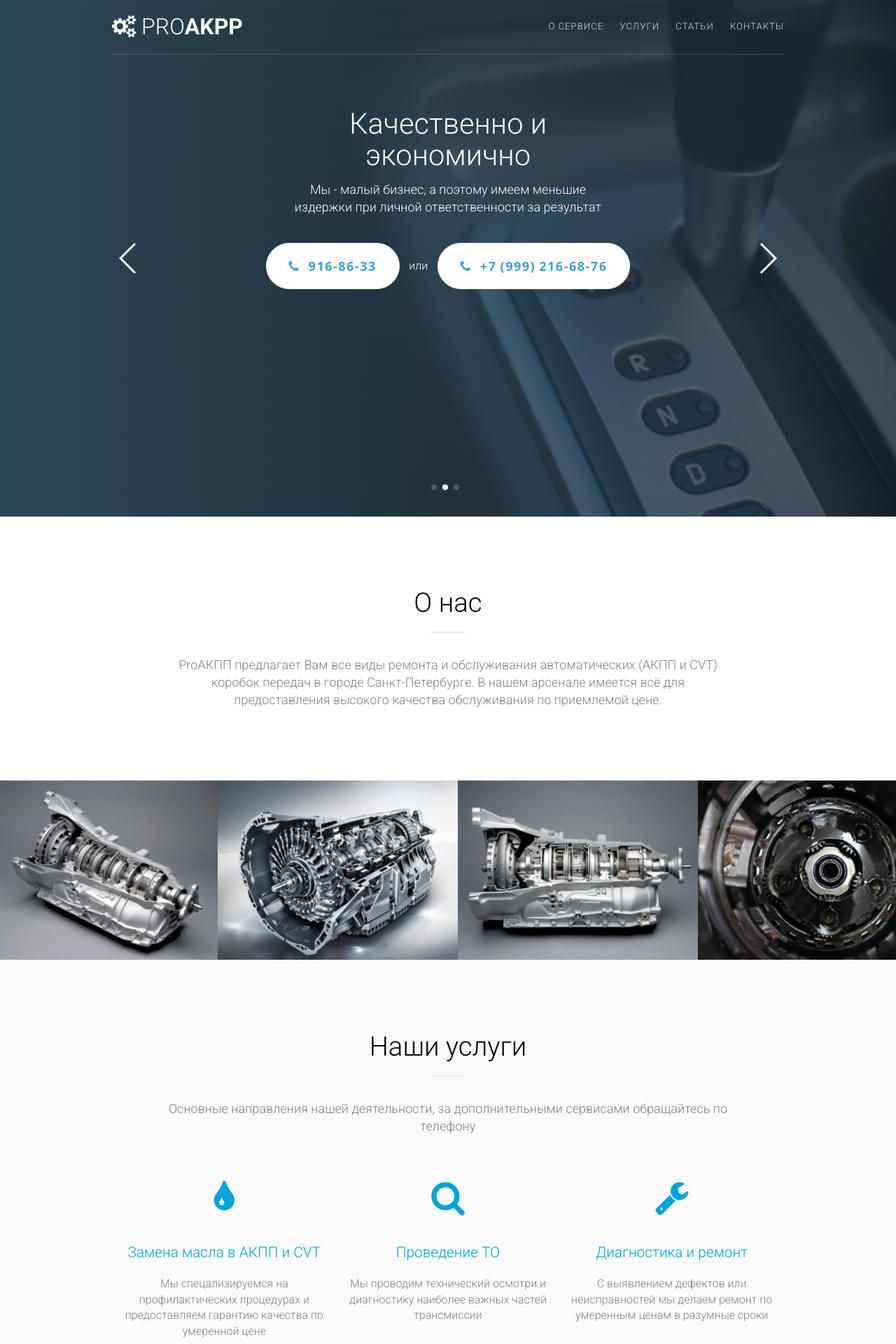
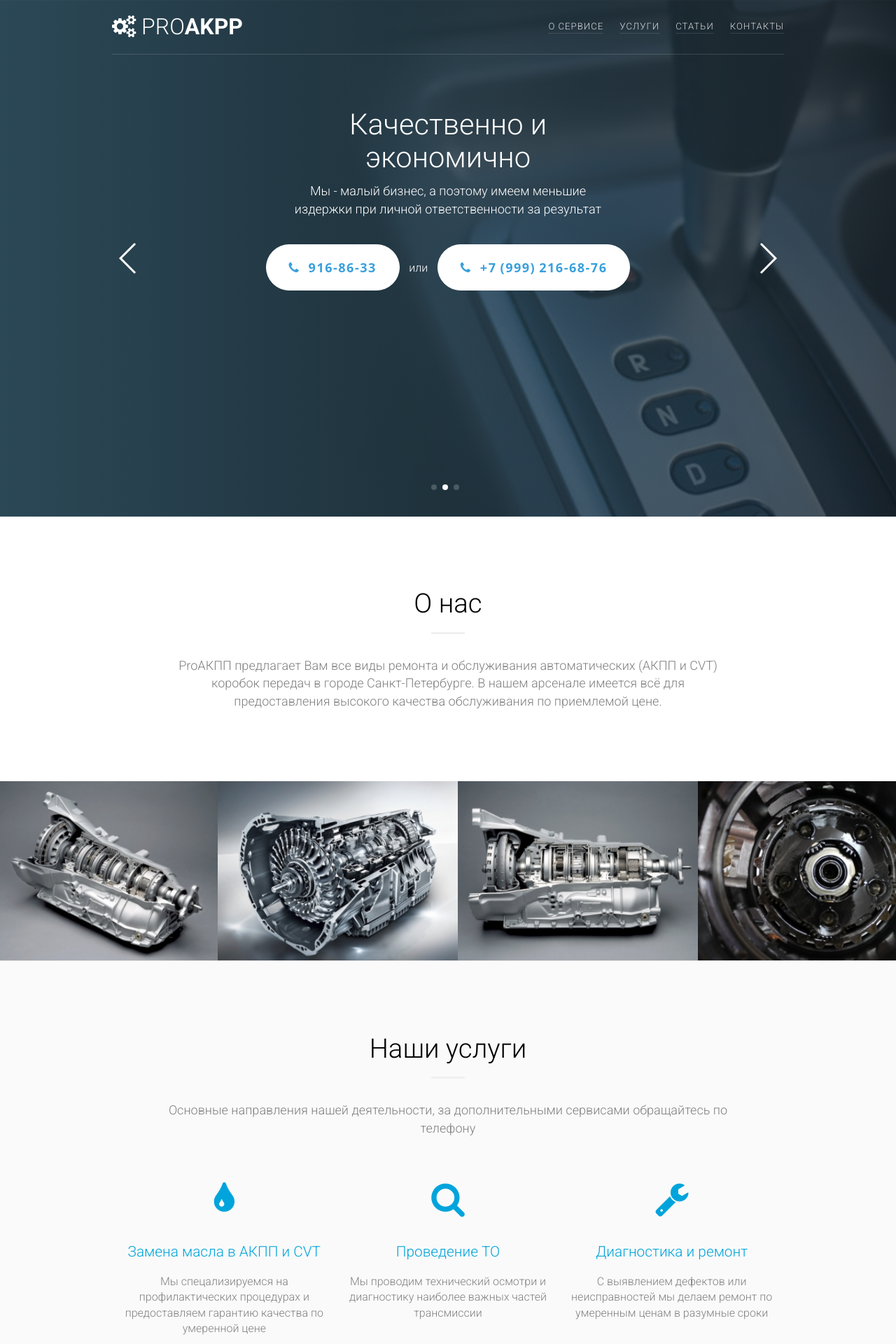
Before and after one commit to web-being/proakpp, a Jekyll site: the page built from index.html, in a window 1280 px wide. Shown: the top 1920 px of the page at 70% size. Built offline with Jekyll 4.4.1, drawn with Linux system fonts in a browser that asks for light colours.

Commit message:
Fix line-heights

```diff
--- a/_includes/gallery.html
+++ b/_includes/gallery.html
@@ -3,19 +3,19 @@
 	<div class="swiper-container section-gallery">
 		<div class="swiper-wrapper">
 			<div class="swiper-slide section-gallery-item">
-				<img class="section-gallery-item-image" src="assets/transmission-1.jpg"/>
+				<img class="section-gallery-item-image" alt="autoservice акпп вариатор робот transmission коробка" src="assets/transmission-1.jpg"/>
 			</div>
 			<div class="swiper-slide section-gallery-item">
-				<img class="section-gallery-item-image" src="assets/transmission-2.jpg"/>
+				<img class="section-gallery-item-image" alt="autoservice автосервис вариатор робот трансмиссия коробка" src="assets/transmission-2.jpg"/>
 			</div>
 			<div class="swiper-slide section-gallery-item">
-				<img class="section-gallery-item-image" src="assets/transmission-3.jpg"/>
+				<img class="section-gallery-item-image" alt="autoservice автосервис акпп робот трансмиссия transmission" src="assets/transmission-3.jpg"/>
 			</div>
 			<div class="swiper-slide section-gallery-item">
-				<img class="section-gallery-item-image" src="assets/transmission-4.jpg"/>
+				<img class="section-gallery-item-image" alt="автосервис акпп вариатор робот трансмиссия transmission коробка" src="assets/transmission-4.jpg"/>
 			</div>
 			<div class="swiper-slide section-gallery-item">
-				<img class="section-gallery-item-image" src="assets/transmission-5.jpg"/>
+				<img class="section-gallery-item-image" alt="акпп вариатор трансмиссия transmission коробка" src="assets/transmission-5.jpg"/>
 			</div>
 		</div>
 	</div>
--- a/_includes/header.html
+++ b/_includes/header.html
@@ -11,10 +11,10 @@
 		-->
 
 		<nav class="site-nav">
-			<a class="site-nav-link" href="/#about">О сервисе</a>
-			<a class="site-nav-link" href="/#services">Услуги</a>
-			<a class="site-nav-link mobile-hidden" href="/#articles">Статьи</a>
-			<a class="site-nav-link" href="/#contacts">Контакты</a>
+			<a class="site-nav-link" href="{% if layout.type %}/{% endif %}#about">О сервисе</a>
+			<a class="site-nav-link" href="{% if layout.type %}/{% endif %}#services">Услуги</a>
+			<a class="site-nav-link mobile-hidden" href="{% if layout.type %}/{% endif %}#articles">Статьи</a>
+			<a class="site-nav-link" href="{% if layout.type %}/{% endif %}#contacts">Контакты</a>
 		</nav>
 	</div>
 </header>
--- a/_layouts/default.html
+++ b/_layouts/default.html
@@ -16,9 +16,9 @@
 		<!-- footer includes -->
 		<link rel="stylesheet" href="{{ "/assets/font-awesome.css" | prepend: site.baseurl }}">
 		<link rel="stylesheet" href="{{ "/assets/swiper.css" | prepend: site.baseurl }}">
-		<link rel="stylesheet" href="{{ '/assets/aos.css' | prepend: site.baseurl }}">
 		<script src="{{ "/assets/swiper.js" | prepend: site.baseurl }}"></script>
 		<script src="{{ '/assets/zenscroll.js' | prepend: site.baseurl }}"></script>
+		<link rel="stylesheet" href="{{ '/assets/aos.css' | prepend: site.baseurl }}">
 		<script src="{{ "/assets/aos.js" | prepend: site.baseurl }}"></script>
 
 		<script type="text/javascript">
--- a/assets/index.css
+++ b/assets/index.css
@@ -30,6 +30,7 @@ h1,h2,h3,h4,h5,h6 {
 	margin: 1.6rem 0 1.2rem;
 	font-weight: 200;
 	color: black;
+	line-height: 1.13;
 }
 h1 {
 	font-size: 2.4rem;
@@ -241,12 +242,10 @@ p {
 	transition: .15s ease-out;
 	opacity: .82;
 	border-bottom: 1px solid rgba(255,255,255,.15);
-	border: none;
 }
 .site-nav-link:hover, .site-nav-link:active {
 	opacity: 1;
-	box-shadow:0 1px 0 rgba(255,255,255,1);
-	border: none;
+	border-bottom: 1px solid rgba(255,255,255,1);
 }
 @media (max-width: 960px) {
 	.site-nav {
@@ -294,7 +293,7 @@ p {
 }
 .section-title {
 	font-size: 2.4rem;
-	line-height: 1.1;
+	line-height: 1.13;
 	font-weight: 200;
 	margin-bottom: 1.2rem;
 }
```
